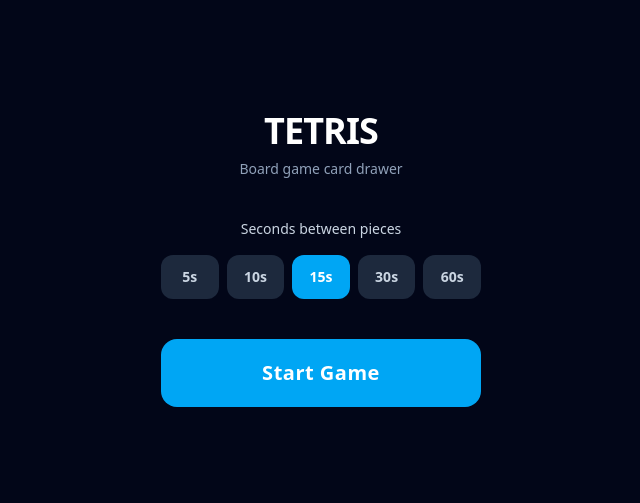
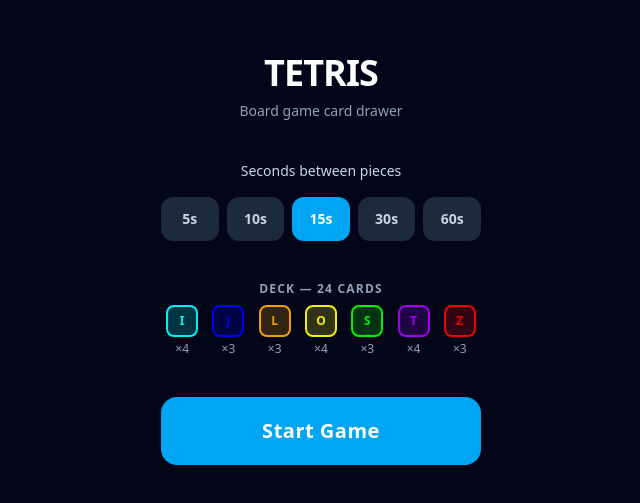
Before and after one commit to fredsoe-io/tetris, a Next.js app: page / in a window 1280 px wide. Shown: the part 141-644 px from the top of the page, without its empty margins (319-959 px from the left). Built offline with nearby package versions, Linux system fonts and the light colour scheme.

Commit message:
feat: show deck breakdown on menu screen

```diff
--- a/src/components/MenuScreen.tsx
+++ b/src/components/MenuScreen.tsx
@@ -1,4 +1,15 @@
 'use client'
+
+import { TETRIMINOS, DECK_SIZE } from '@/lib/deck'
+
+const COPIES: Record<string, number> = {
+  I: 4, J: 3, L: 3, O: 4, S: 3, T: 4, Z: 3,
+}
+
+const PIECE_COLORS: Record<string, string> = {
+  I: '#00f0f0', J: '#0000f0', L: '#f0a000', O: '#f0f000',
+  S: '#00f000', T: '#a000f0', Z: '#f00000',
+}
 
 const INTERVAL_OPTIONS = [5, 10, 15, 30, 60]
 
@@ -38,6 +49,26 @@ export default function MenuScreen({ intervalSeconds, onIntervalChange, onStart
         </div>
       </div>
 
+      {/* Deck breakdown */}
+      <div className="w-full max-w-xs flex flex-col gap-2">
+        <p className="text-slate-400 text-xs font-semibold uppercase tracking-widest text-center">
+          Deck — {DECK_SIZE} cards
+        </p>
+        <div className="grid grid-cols-7 gap-1">
+          {TETRIMINOS.map((t) => (
+            <div key={t} className="flex flex-col items-center gap-1">
+              <div
+                className="w-8 h-8 rounded-lg flex items-center justify-center text-xs font-black"
+                style={{ backgroundColor: `${PIECE_COLORS[t]}33`, border: `2px solid ${PIECE_COLORS[t]}`, color: PIECE_COLORS[t] }}
+              >
+                {t}
+              </div>
+              <span className="text-slate-400 text-xs">×{COPIES[t]}</span>
+            </div>
+          ))}
+        </div>
+      </div>
+
       <button
         onClick={onStart}
         className="w-full max-w-xs py-5 rounded-2xl bg-sky-500 text-white text-xl font-black tracking-wide active:bg-sky-600 transition-colors"
```
